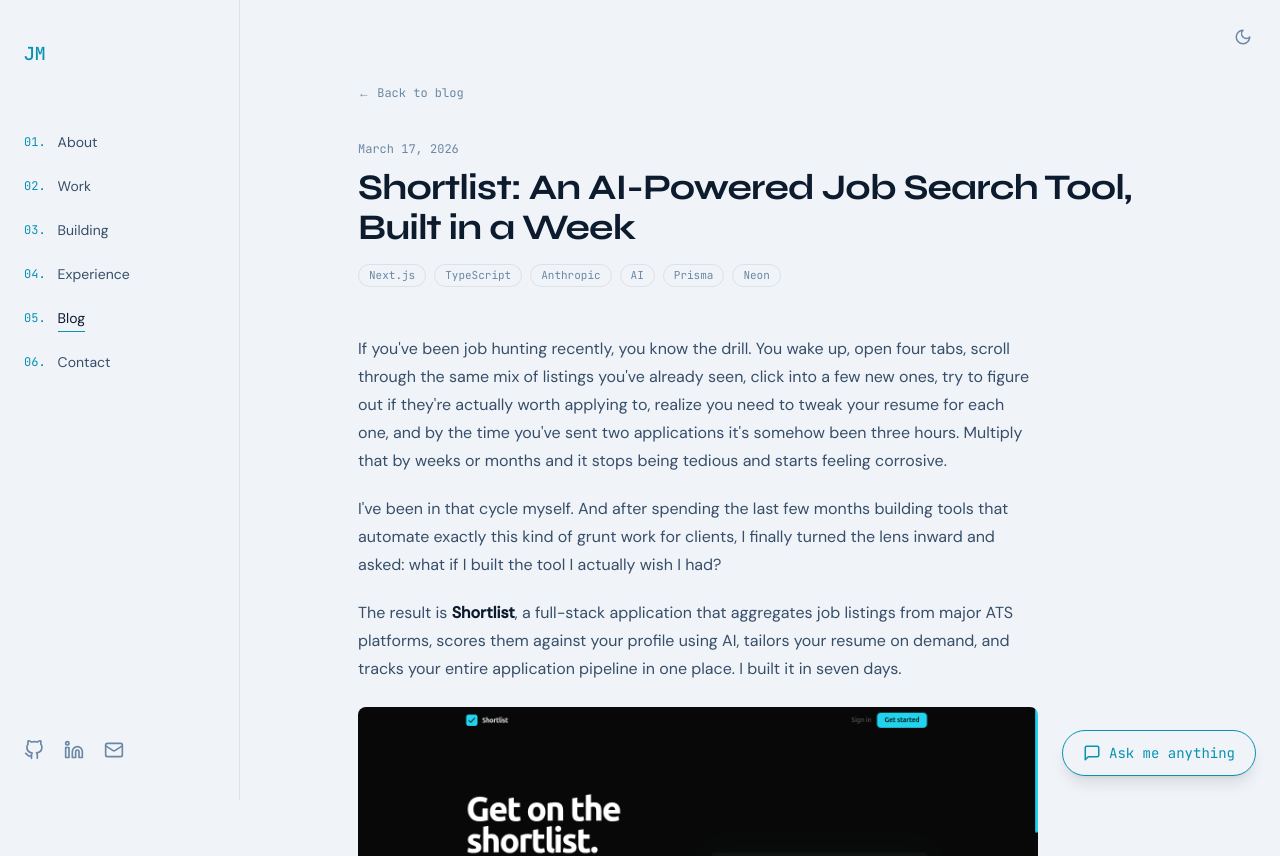
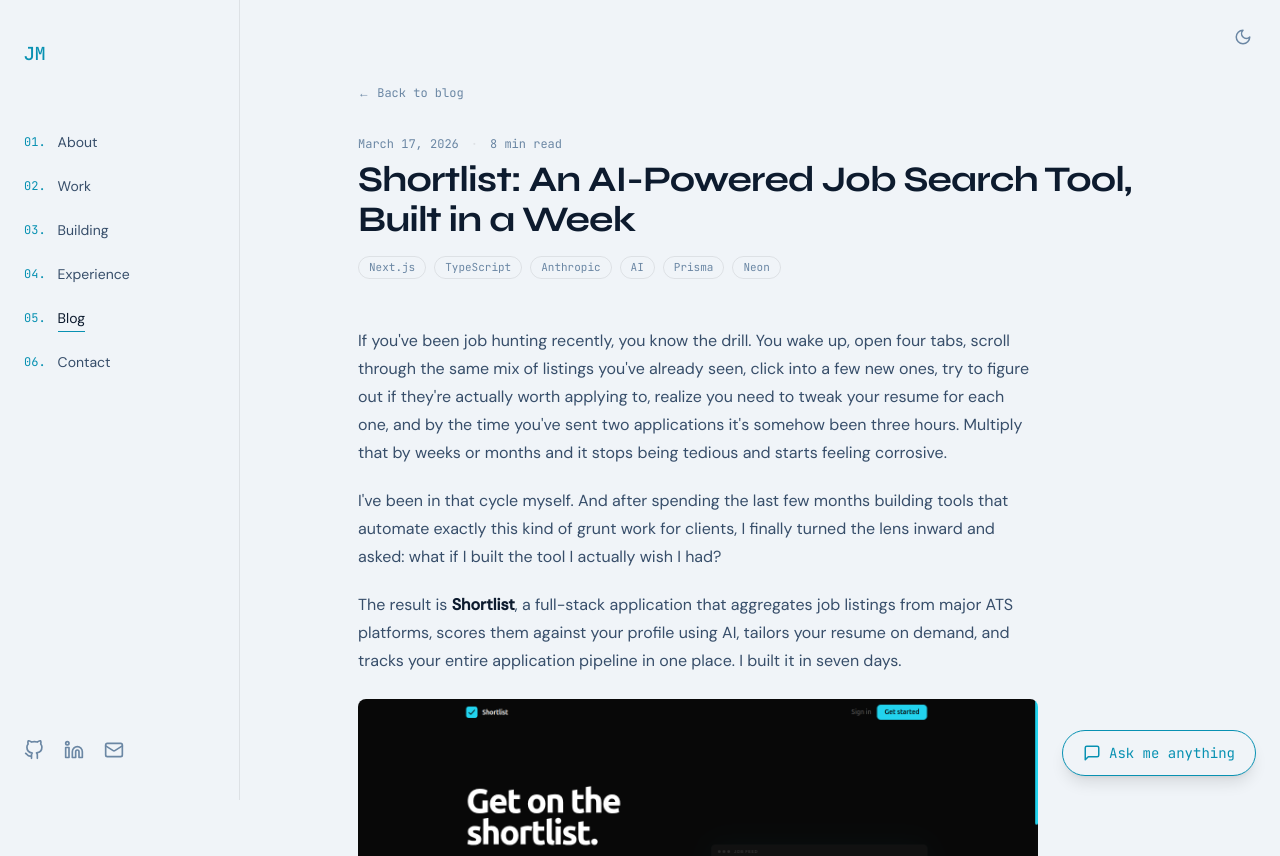
Before and after one commit to mojoro/john-moorman-portfolio, a Next.js app: page /blog/shortlist in a window 1280 px wide. Shown: the top 856 px of the page. Built offline with nearby package versions, Linux system fonts and the light colour scheme.

Commit message:
Add read time to blog posts and accent hover on tags

```diff
--- a/app/blog/[slug]/page.tsx
+++ b/app/blog/[slug]/page.tsx
@@ -5,6 +5,11 @@ import { MdxImage } from "@/components/mdx-image"
 import Link from "next/link"
 import { notFound } from "next/navigation"
 import type { Metadata } from "next"
+
+function estimateReadTime(content: string): number {
+  const words = content.trim().split(/\s+/).length
+  return Math.max(1, Math.round(words / 238))
+}
 
 const mdxComponents = {
   img: MdxImage,
@@ -54,13 +59,17 @@ export default async function BlogPost({ params }: Props) {
       </Link>
 
       <header className="mt-8">
-        <time className="font-mono text-xs text-text-muted">
+        <div className="flex items-center gap-3 font-mono text-xs text-text-muted">
+          <time>
             {new Date(post.frontmatter.date).toLocaleDateString("en-US", {
               year: "numeric",
               month: "long",
               day: "numeric",
             })}
           </time>
+          <span className="text-border">·</span>
+          <span>{estimateReadTime(post.content)} min read</span>
+        </div>
         <h1 className="mt-2 font-display text-3xl font-bold tracking-tight sm:text-4xl">
           {post.frontmatter.title}
         </h1>
@@ -69,7 +78,7 @@ export default async function BlogPost({ params }: Props) {
             {post.frontmatter.tags.map((tag) => (
               <span
                 key={tag}
-                className="rounded-full border border-border px-2.5 py-0.5 font-mono text-[11px] text-text-muted"
+                className="rounded-full border border-border px-2.5 py-0.5 font-mono text-[11px] text-text-muted transition-colors duration-200 hover:border-accent hover:text-accent"
               >
                 {tag}
               </span>
--- a/app/blog/page.tsx
+++ b/app/blog/page.tsx
@@ -35,13 +35,17 @@ export default async function BlogIndex() {
               href={`/blog/${post.slug}`}
               className="group block"
             >
-              <time className="font-mono text-xs text-text-muted">
+              <div className="flex items-center gap-3 font-mono text-xs text-text-muted">
+                <time>
                   {new Date(post.frontmatter.date).toLocaleDateString("en-US", {
                     year: "numeric",
                     month: "long",
                     day: "numeric",
                   })}
                 </time>
+                <span className="text-border">·</span>
+                <span>{Math.max(1, Math.round(post.content.trim().split(/\s+/).length / 238))} min read</span>
+              </div>
               <h2 className="mt-1 font-display text-xl font-semibold transition-colors group-hover:text-accent">
                 {post.frontmatter.title}
               </h2>
@@ -53,7 +57,7 @@ export default async function BlogIndex() {
                   {post.frontmatter.tags.map((tag) => (
                     <span
                       key={tag}
-                      className="rounded-full border border-border px-2.5 py-0.5 font-mono text-[11px] text-text-muted"
+                      className="rounded-full border border-border px-2.5 py-0.5 font-mono text-[11px] text-text-muted transition-colors duration-200 hover:border-accent hover:text-accent"
                     >
                       {tag}
                     </span>
--- a/app/work/[slug]/page.tsx
+++ b/app/work/[slug]/page.tsx
@@ -65,7 +65,7 @@ export default async function WorkPost({ params }: Props) {
             {post.frontmatter.tags.map((tag) => (
               <span
                 key={tag}
-                className="rounded-full border border-border px-2.5 py-0.5 font-mono text-[11px] text-text-muted"
+                className="rounded-full border border-border px-2.5 py-0.5 font-mono text-[11px] text-text-muted transition-colors duration-200 hover:border-accent hover:text-accent"
               >
                 {tag}
               </span>
--- a/app/work/page.tsx
+++ b/app/work/page.tsx
@@ -45,7 +45,7 @@ export default async function WorkIndex() {
                 {post.frontmatter.tags.map((tag) => (
                   <span
                     key={tag}
-                    className="rounded-full border border-border px-2.5 py-0.5 font-mono text-[11px] text-text-muted"
+                    className="rounded-full border border-border px-2.5 py-0.5 font-mono text-[11px] text-text-muted transition-colors duration-200 hover:border-accent hover:text-accent"
                   >
                     {tag}
                   </span>
```
Lines whose indentation alone changed are shown as unchanged.
